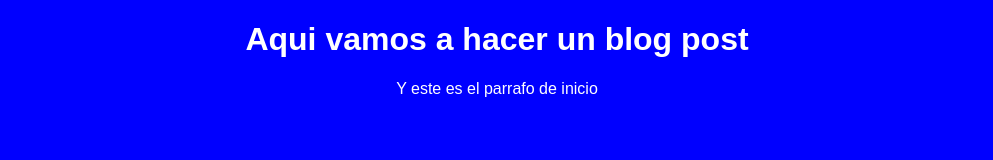
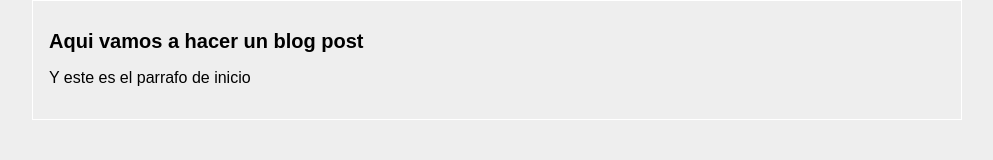
Before and after one commit to jhonsbg/Blog-de-jhonsbg, a plain HTML site: page index.html in a window 1280 px wide. Shown: the whole page, without its empty margins (143-1136 px from the left). Drawn offline with Linux system fonts and the light colour scheme.

Commit message:
Commit al martes del blog post a su versión mas reciente

```diff
--- a/CSS/styles.css
+++ b/CSS/styles.css
@@ -2,6 +2,23 @@ body
 {
     text-align: center;
     font-family: "Arial";
-    background-color: blue;
-    color: white;
+    font-size: 16px;
+    background-color: #EEEEEE;
+    color: black;
+    margin: 0;
+    padding: 0;
 }
+
+#container
+{
+    width: 70%;
+    padding: 1em;
+    text-align: left;
+    border: 1px solid white;
+    margin: 0 auto;
+}
+
+#container h1
+{
+    font-size: 20px;
+}
--- a/index.html
+++ b/index.html
@@ -7,9 +7,13 @@
     <link rel="stylesheet" href="CSS/styles.css">
 </head>
 <body>
-    <h1>Aqui vamos a hacer un blog post</h1>
-    <p>
-        Y este es el parrafo de inicio
-    </p>
+    <div id="container">
+        <div id="post">
+            <h1>Aqui vamos a hacer un blog post</h1>
+            <p>
+                Y este es el parrafo de inicio
+            </p>
+        </div>
+    </div>
 </body>
 </html>
```
